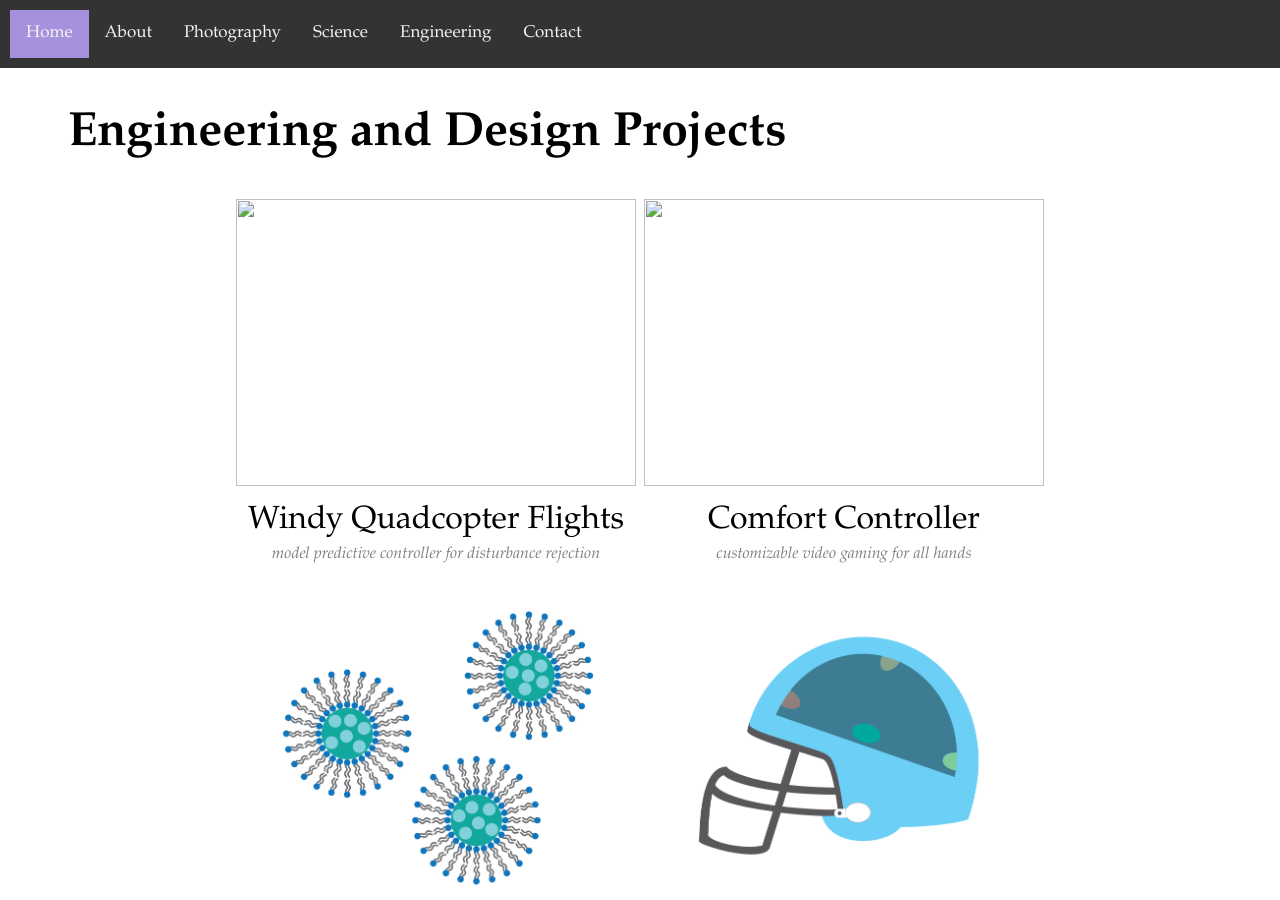
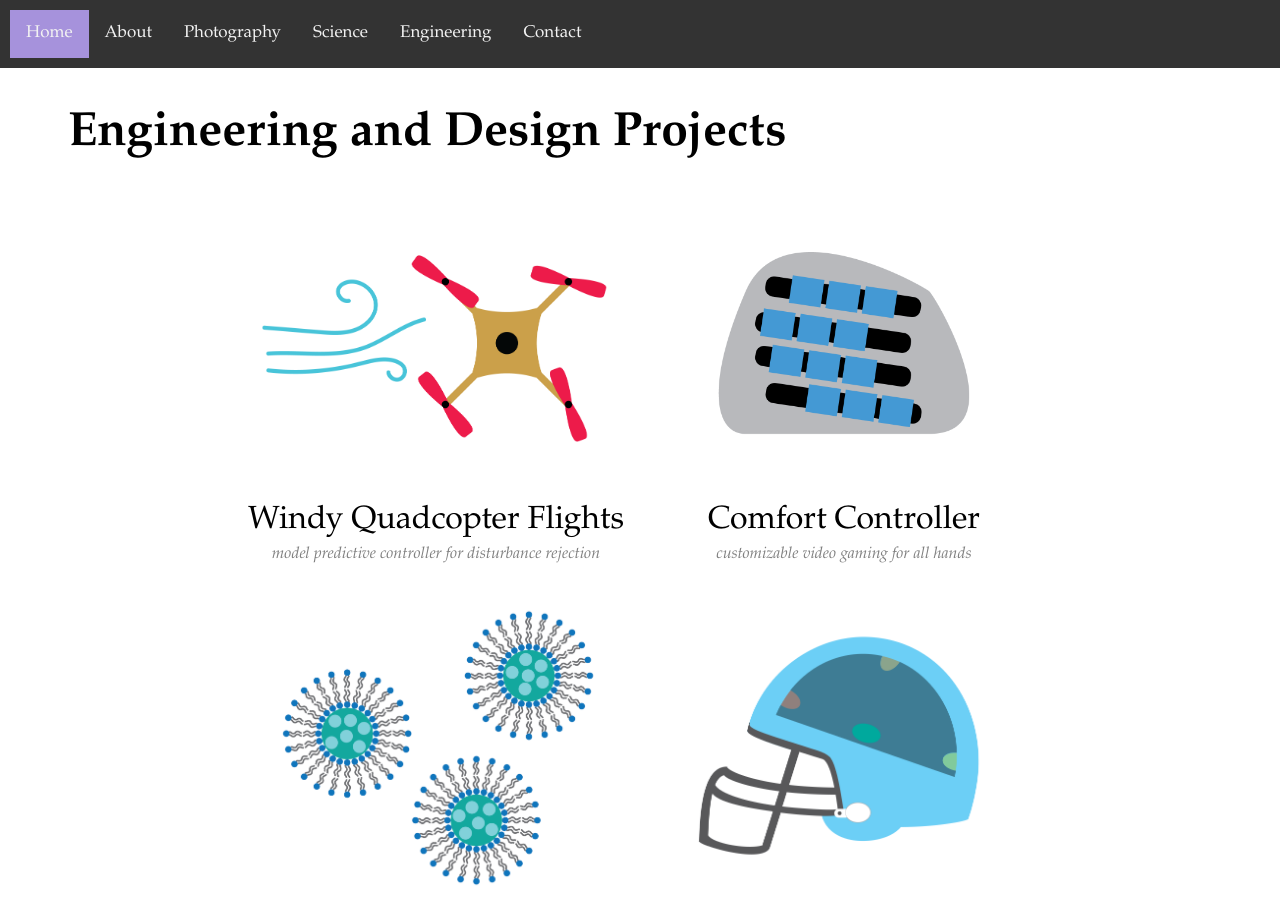
Before and after one commit to echang17/echang17.github.io, a Jekyll site: the page built from projects/index.html, in a window 1280 px wide and 900 px high. Built offline with Jekyll 4.4.1, drawn with Linux system fonts in a browser that asks for light colours.

Commit message:
removing old post formats, adding new project drawings

```diff
--- a/about/index.html
+++ b/about/index.html
@@ -14,7 +14,7 @@ title: About me
   <div class="column" style="width:50%">
     <h2>Always hungry. Always foolish.</h2>
     <p style="font-size:1.25em">Hi, I’m Erin. I’m a scientist, an engineer, an insatiable pit of continuous hunger (for both food and knowledge), a washed-up soccer player, and a sports photographer.</p>
-    <p style="font-size:1.25em">I graduated from Boston University with a B.S. in Biomedical Engineering, where I worked on <a href="/2017/05/05/Senior-Design-Thesis-Project.html">nanoparticle drug delivery</a> and the <a href="/2015/08/24/Swelling-Induced-Bending.html">fluid mechanics of swellable structures</a>. I love building new things, so I decided to host this website on Github to tinker with web design and some basic coding!</p>
-    <p style="font-size:1.25em">After BU, I conducted research at Stanford University, where I worked with <a href="https://www.ncbi.nlm.nih.gov/pubmed/30510260">stem cells</a> and used CRISPR to manipulate <a href="https://www.jove.com/video/57457/crispr-mediated-reorganization-of-chromatin-loop-structure">chromatin architecture</a>. I am currently a Mechanical Engineering Ph.D. student and NSF Graduate Research Fellow at UC Berkeley, where I work on robotic systems to augment human dexterity.</p>
+    <p style="font-size:1.25em">I graduated from Boston University with a B.S. in Biomedical Engineering, where I worked on <a href="/projects/nanoparticles">nanoparticle drug delivery</a> and the <a href="/projects/bending">fluid mechanics of swellable structures</a>. I love building new things, so I decided to host this website on Github to tinker with web design and some basic coding!</p>
+    <p style="font-size:1.25em">After BU, I conducted research at Stanford University, where I worked with <a href="https://www.ncbi.nlm.nih.gov/pubmed/30510260">stem cells</a> and used CRISPR to manipulate <a href="https://www.jove.com/video/57457/crispr-mediated-reorganization-of-chromatin-loop-structure">chromatin architecture</a>. I am currently a Mechanical Engineering Ph.D. student and NSF Graduate Research Fellow at UC Berkeley, where I work on <a href="https://arxiv.org/abs/2111.11524">robotic systems</a> to augment human dexterity.</p>
     <p style="font-size:1.25em">In my free time, I am also an in-game and studio <a href="/sportsphoto">photographer</a> for Stanford Athletics, where I cover Football, Volleyball, Soccer, Basketball, and Water Polo. Outside of Stanford Athletics, I have created images for the U.S. Women's National Soccer Team, the San Jose Earthquakes, Duke University Athletics, USC Athletics, Street Soccer USA, and F45 Training.</p>
    </div>
```
Also changed, not shown: projects/comfortcontrollerdrawing.png (added), projects/mpcdrawing.png (added).
